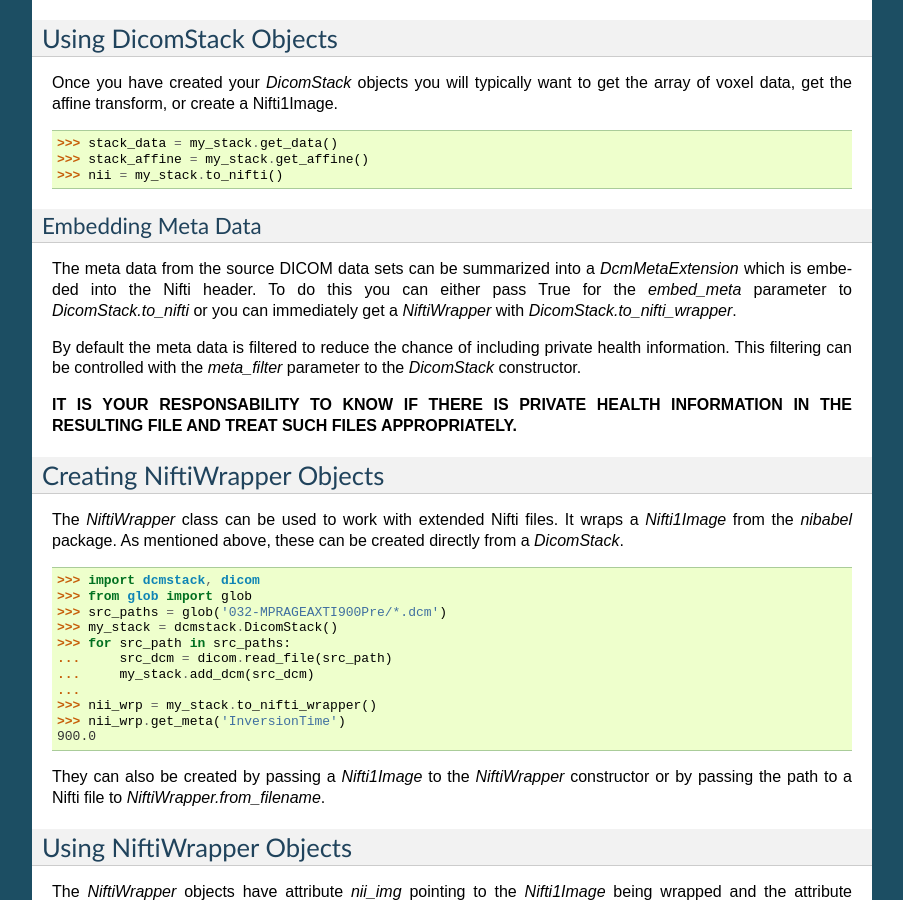
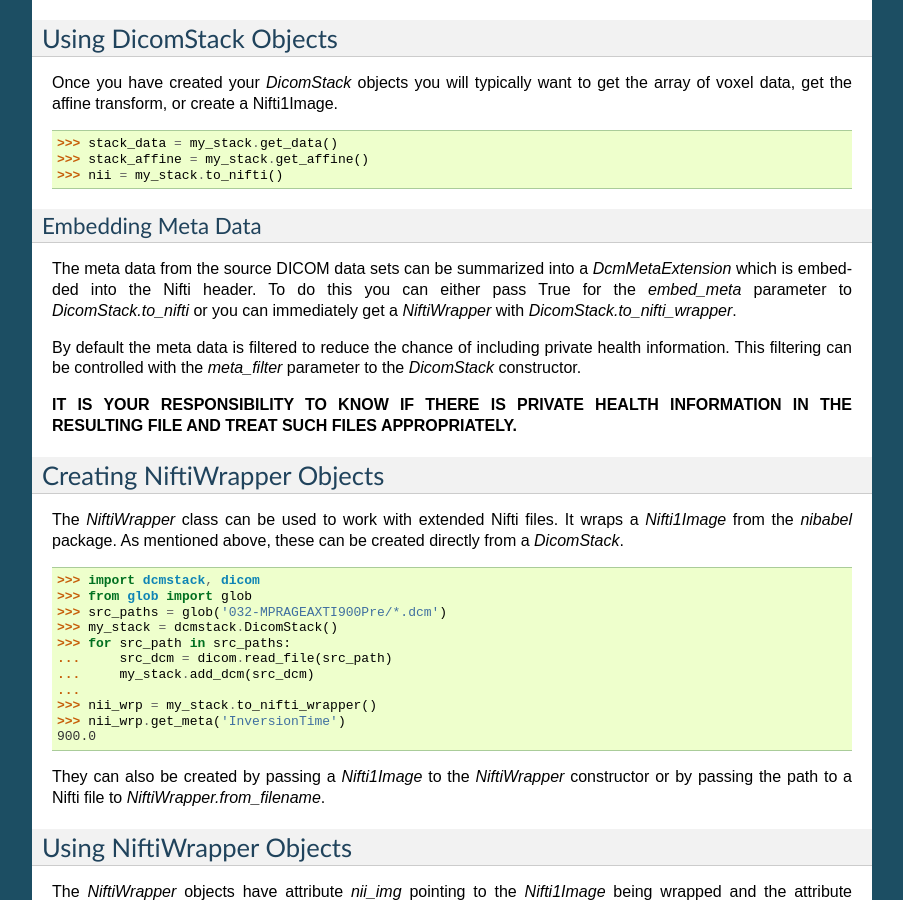
Before and after one commit to moloney/dcmstack, a Sphinx documentation site: the page built from doc/Python_Tutorial.rst, in a window 1280 px wide and 900 px high, scrolled down 835 px. Shown: the whole window, without its empty margins (198-1101 px from the left). Built offline with Sphinx 7.4.7, drawn with Linux system fonts in a browser that asks for light colours; some of the changed text lies outside the part shown.

Commit message:
Fix typos found by codespell

```diff
--- a/doc/CLI_Tutorial.rst
+++ b/doc/CLI_Tutorial.rst
@@ -40,7 +40,7 @@ By default, any private DICOM elements are ignored unless there is a
 *--disable-translator* option. To include private elements that don't have
 a translator use the *--extract-private* option.
 
-**IT IS YOUR RESPONSABILITY TO KNOW IF THERE IS PRIVATE HEALTH INFORMATION
+**IT IS YOUR RESPONSIBILITY TO KNOW IF THERE IS PRIVATE HEALTH INFORMATION
 IN THE RESULTING FILE AND TREAT SUCH FILES APPROPRIATELY.**
 
 Output Names and Grouping
--- a/doc/DcmMeta_Extension.rst
+++ b/doc/DcmMeta_Extension.rst
@@ -70,7 +70,7 @@ directly match the per-slice meta data values to slices of the data array.
 
 The reorientation transform can be used to update directional meta data to
 match the image orientation. This transform encodes any reordering of the
-voxel data that occured during conversion. If the image affine does not match
+voxel data that occurred during conversion. If the image affine does not match
 the meta data affine, then an additional transformation needs to be done after
 applying the reorientation transform (from the meta data space to the image
 space).
--- a/doc/Python_Tutorial.rst
+++ b/doc/Python_Tutorial.rst
@@ -69,7 +69,7 @@ Embedding Meta Data
 ^^^^^^^^^^^^^^^^^^^
 
 The meta data from the source DICOM data sets can be summarized into a
-*DcmMetaExtension* which is embeded into the Nifti header. To do this you can
+*DcmMetaExtension* which is embedded into the Nifti header. To do this you can
 either pass True for the *embed_meta* parameter to *DicomStack.to_nifti* or
 you can immediately get a *NiftiWrapper* with *DicomStack.to_nifti_wrapper*.
 
@@ -77,7 +77,7 @@ By default the meta data is filtered to reduce the chance of including
 private health information.  This filtering can be controlled with the
 *meta_filter* parameter to the *DicomStack* constructor.
 
-**IT IS YOUR RESPONSABILITY TO KNOW IF THERE IS PRIVATE HEALTH INFORMATION
+**IT IS YOUR RESPONSIBILITY TO KNOW IF THERE IS PRIVATE HEALTH INFORMATION
 IN THE RESULTING FILE AND TREAT SUCH FILES APPROPRIATELY.**
 
 Creating NiftiWrapper Objects
```
Also changed, not shown: other parts of doc/Python_Tutorial.rst (+1 -1 lines), 3 other files.
